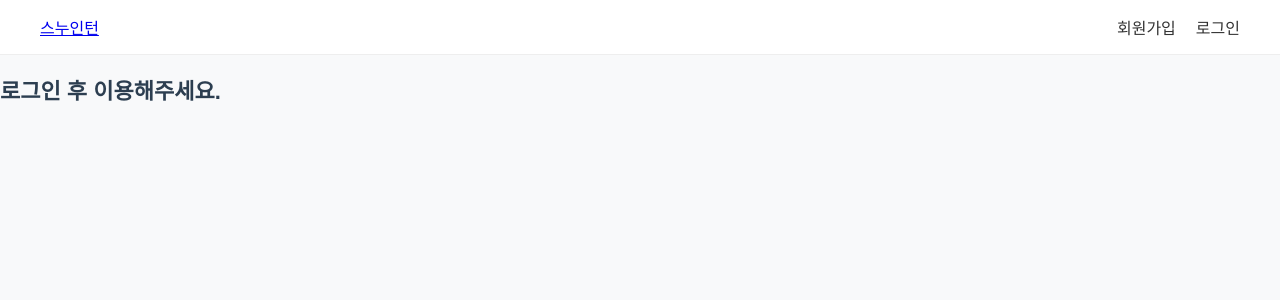
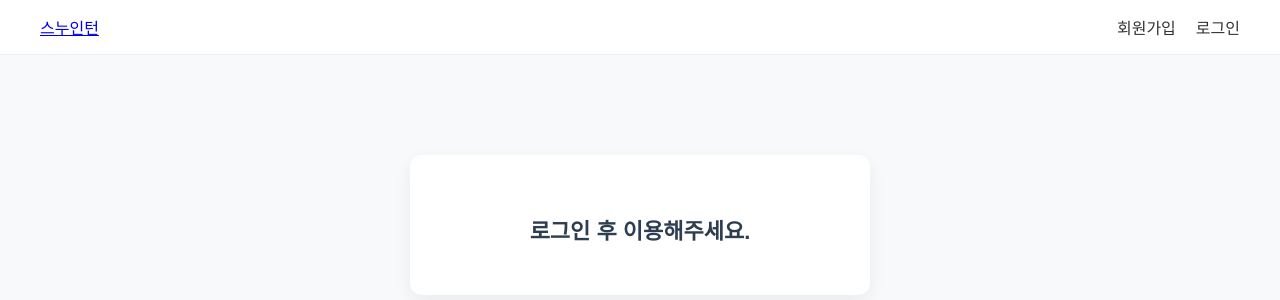
Before and after one commit to alinwinskingsleigh-svg/snuintern, a React (Vite) app: page / in a window 1280 px wide. Shown: the top 300 px of the page. Built offline with nearby package versions, Linux system fonts and the light colour scheme.

Commit message:
add/home.tsx 박스 css 코드 구현

```diff
--- a/src/styles.css
+++ b/src/styles.css
@@ -111,7 +111,7 @@ button:hover {
 /* 비밀번호 입력 + 눈 아이콘 */
 .password-wrapper {
   position: relative;
-  margin: 30px 0; /* 위아래 12px, 좌우 0px 마진 예시 */
+  margin: 12px 0; /* 위아래 12px, 좌우 0px 마진 예시 */
 }
 
 .toggle-eye {
@@ -183,3 +183,19 @@ button:hover {
     padding: 12px;
   }
 }
+
+
+/* "로그인 후 이용하세요" 박스 */
+
+.center-box {
+  padding: 40px 30px;
+  background-color: #fff;
+  border-radius: 12px;
+  box-shadow: 0 6px 18px rgba(0, 0, 0, 0.06);
+  text-align: center;
+  font-size: 20px;
+  font-weight: 600;
+  color: #333;
+  margin: 100px auto;
+  max-width: 400px;
+}
```
